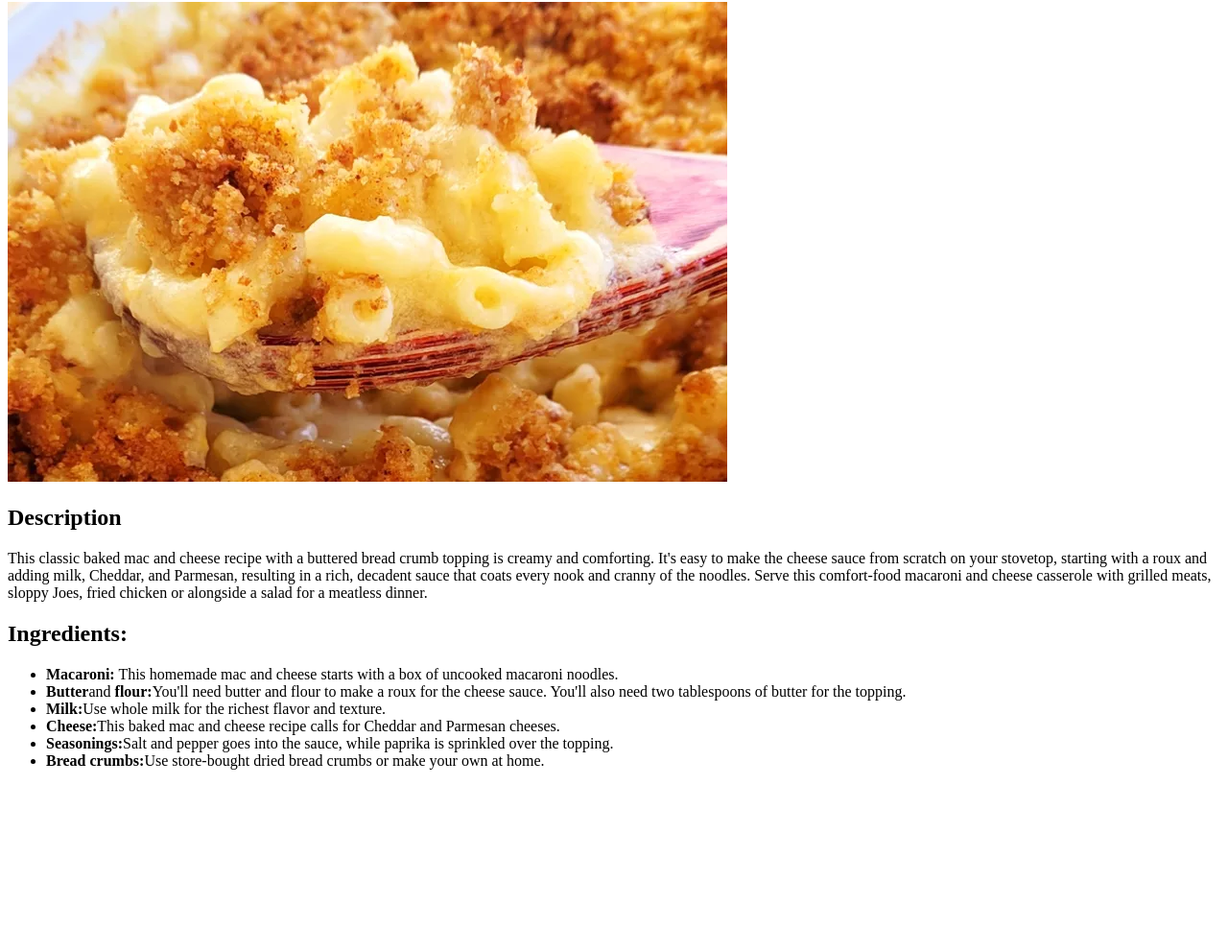
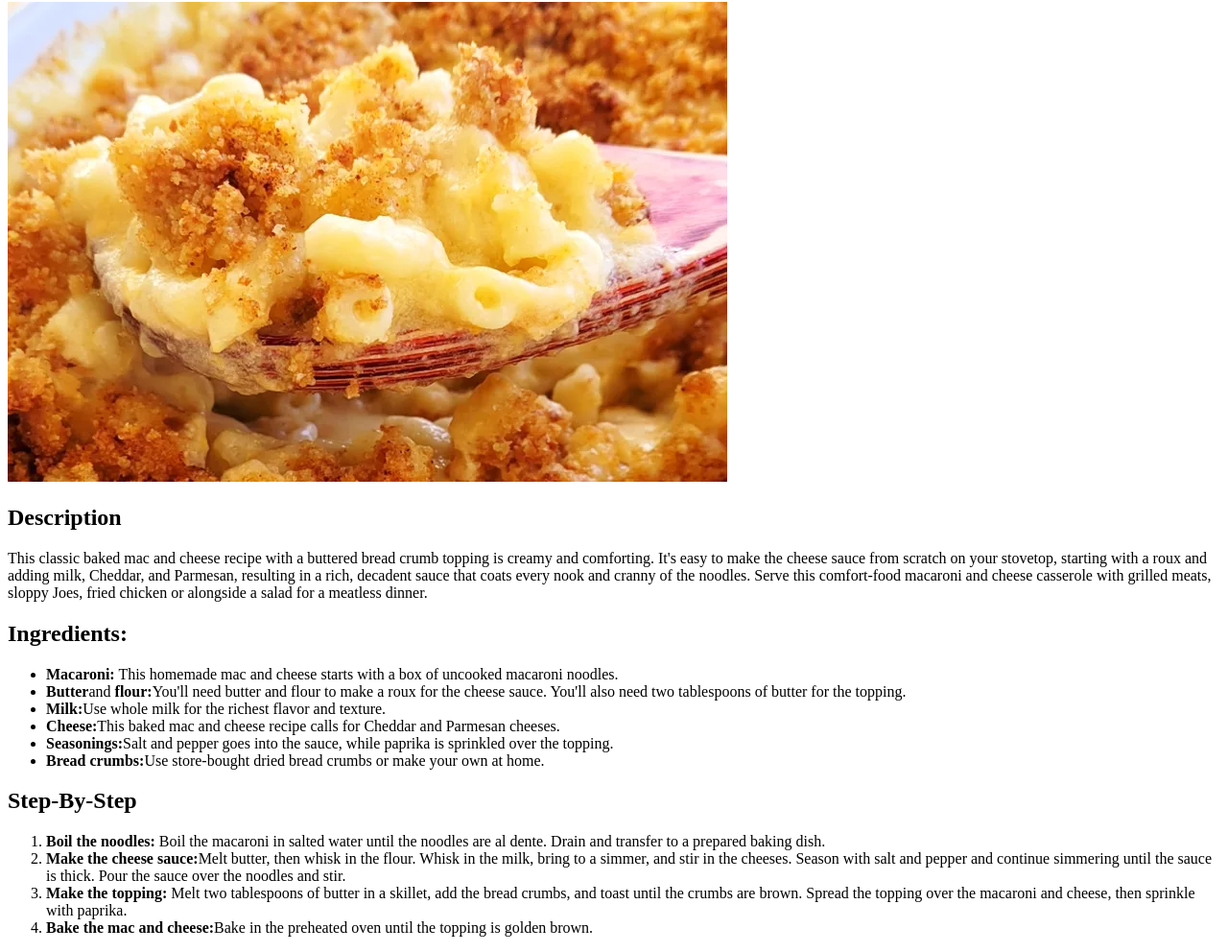
Before and after one commit to JeremiahMerced/odin-recipes, a plain HTML site: page recipes/mac-cheese.html in a window 1280 px wide. Shown: the part 78-1070 px from the top of the page at 96% size. Before the commit the page ends 896 px from the top, so only its background shows below. Drawn offline with Linux system fonts and the light colour scheme.

Commit message:
Step by step on making the mac and cheese (ordered list)

```diff
--- a/recipes/mac-cheese.html
+++ b/recipes/mac-cheese.html
@@ -23,5 +23,16 @@
             </li>
             <li><strong>Bread crumbs:</strong>Use store-bought dried bread crumbs or make your own at home.</li>
         </ul>
+
+        <h2>Step-By-Step</h2>
+        <ol>
+            <li><strong>Boil the noodles:</strong> Boil the macaroni in salted water until the noodles are al dente. Drain and transfer to a prepared baking dish.</li>
+            <li><strong>Make the cheese sauce:</strong>Melt butter, then whisk in the flour. Whisk in the milk, bring to a simmer, and stir in the cheeses. Season with salt and pepper and continue simmering until the sauce is thick. Pour the sauce over the noodles and stir.</li>
+            <li><strong>Make the topping: </strong>Melt two tablespoons of butter in a skillet, add the bread crumbs, and toast until the crumbs are brown. Spread the topping over the macaroni and cheese, then sprinkle with paprika.
+            </li>
+            <li><strong>Bake the mac and cheese:</strong>Bake in the preheated oven until the topping is golden brown.
+
+            </li>
+        </ol>
     </body>
 </html>
```
